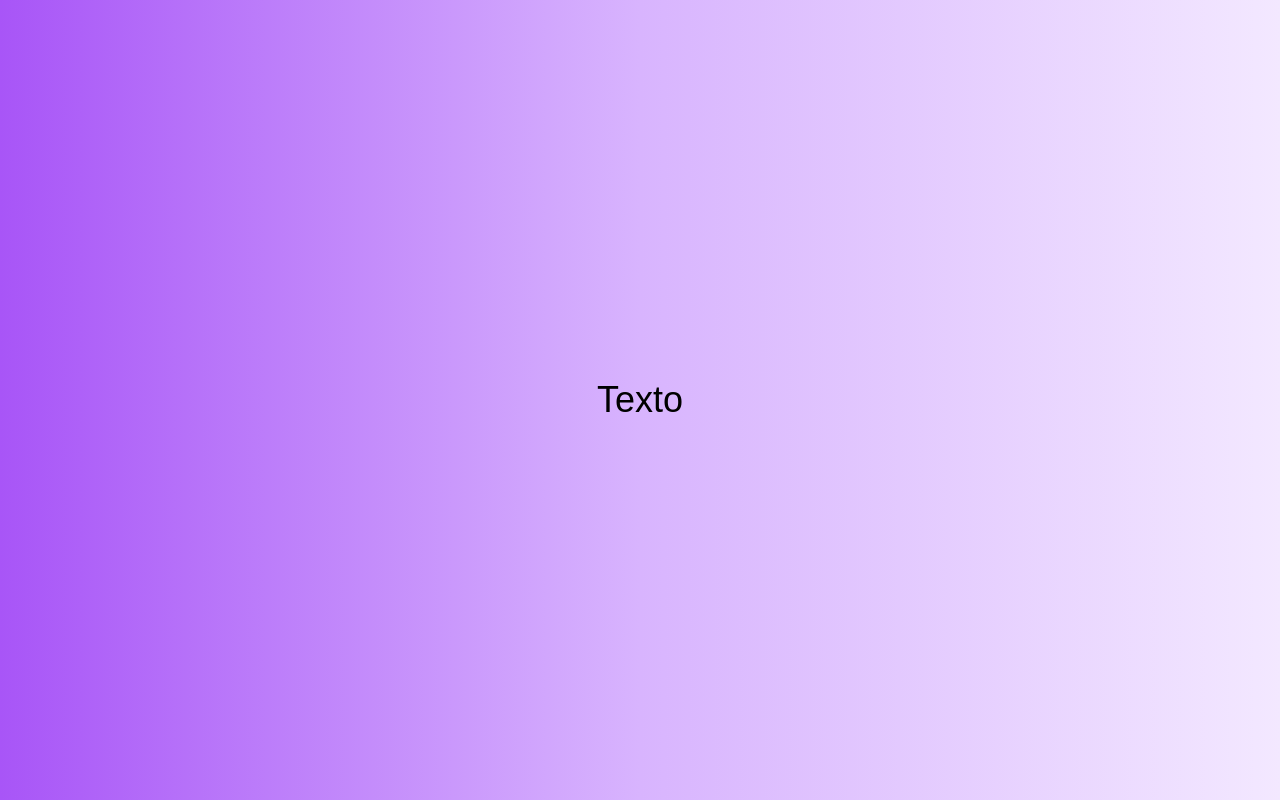
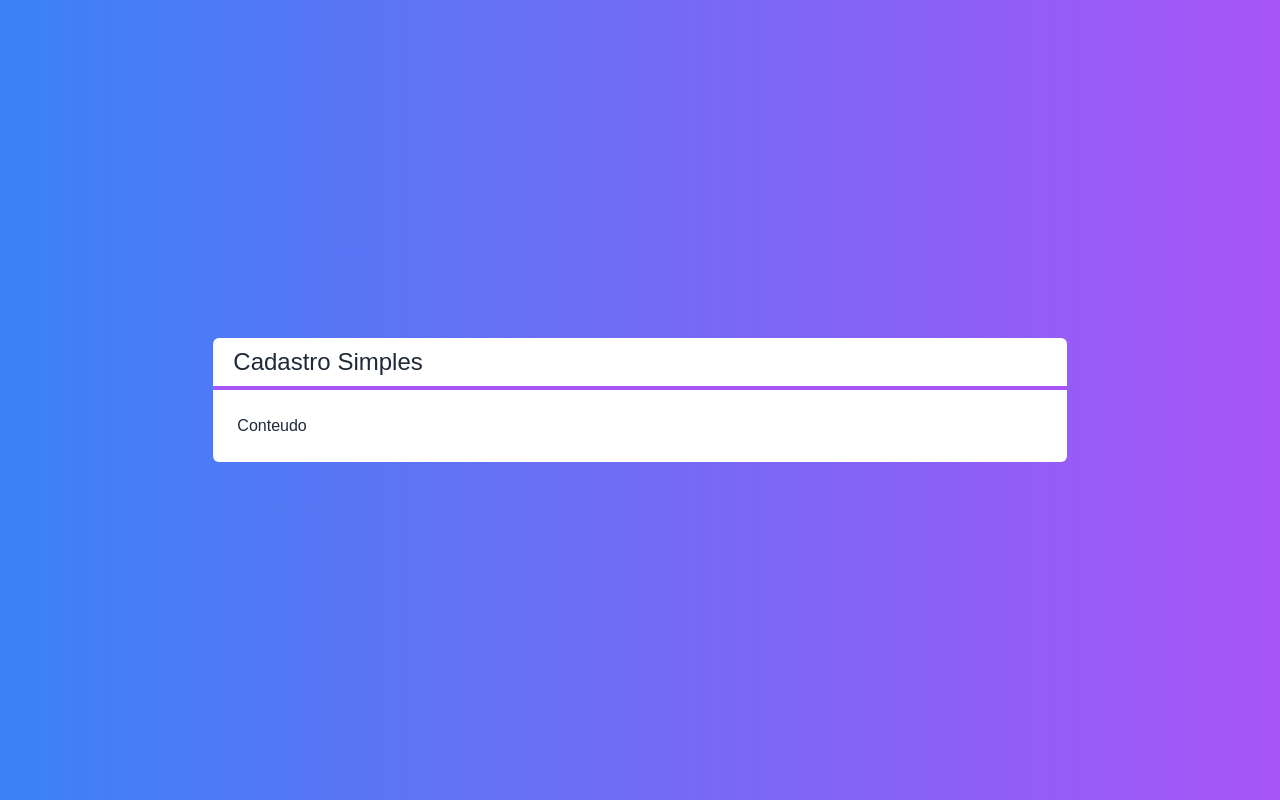
Before and after one commit to marciocrodrigues/next-proj-crud, a Next.js app: page / in a window 1280 px wide. Built offline with nearby package versions, Linux system fonts and the light colour scheme.

Commit message:
componentes Layout, Titulo e model Cliente

```diff
--- /dev/null
+++ b/src/components/Layout.tsx
@@ -0,0 +1,27 @@
+import { ReactNode } from "react";
+import Titulo from "./Titulo";
+
+interface LayoutProps {
+  titulo: string;
+  children: ReactNode;
+}
+
+export default function Layout(props: LayoutProps) {
+  return (
+    <div
+      className={`
+        flex flex-col w-2/3
+        bg-white text-gray-800 rounded-md
+    `}
+    >
+      <Titulo>{props.titulo}</Titulo>
+      <div
+        className={`
+            p-6
+      `}
+      >
+        {props.children}
+      </div>
+    </div>
+  );
+}
--- /dev/null
+++ b/src/components/Titulo.tsx
@@ -0,0 +1,24 @@
+import { ReactNode } from "react";
+
+interface TituloProps {
+  children: ReactNode;
+}
+
+export default function Titulo(props: TituloProps) {
+  return (
+    <div
+      className={`
+        flex flex-col justify-center
+    `}
+    >
+      <h1
+        className={`
+        px-5 py-2 text-2xl
+      `}
+      >
+        {props.children}
+      </h1>
+      <hr className="border-2 border-purple-500" />
+    </div>
+  );
+}
--- a/src/pages/index.tsx
+++ b/src/pages/index.tsx
@@ -1,12 +1,17 @@
+import Layout from "@/components/Layout";
+
 export default function Home() {
   return (
     <div
       className={`
-        flex h-screen justify-center items-center
-        bg-gradient-to-r from-purple-500 via-purple-300 to-purple-100
+        flex justify-center items-center h-screen
+        bg-gradient-to-r from-blue-500 to-purple-500
+        text-white
     `}
     >
-      <span className="text-4xl">Texto</span>
+      <Layout titulo="Cadastro Simples">
+        <span>Conteudo</span>
+      </Layout>
     </div>
   );
 }
```
Also changed, not shown: src/core/models/Cliente.ts (added, +27 -0 lines).
